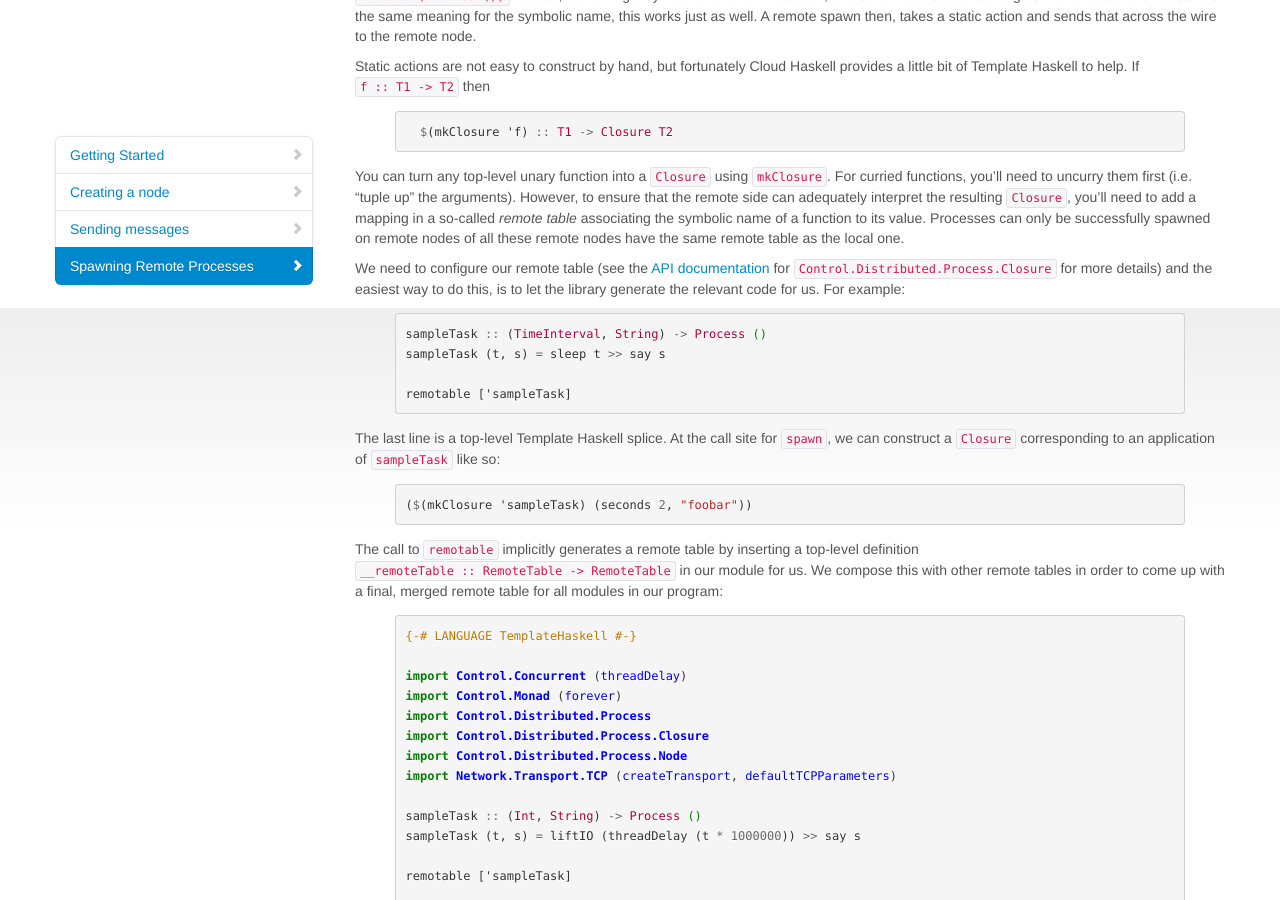
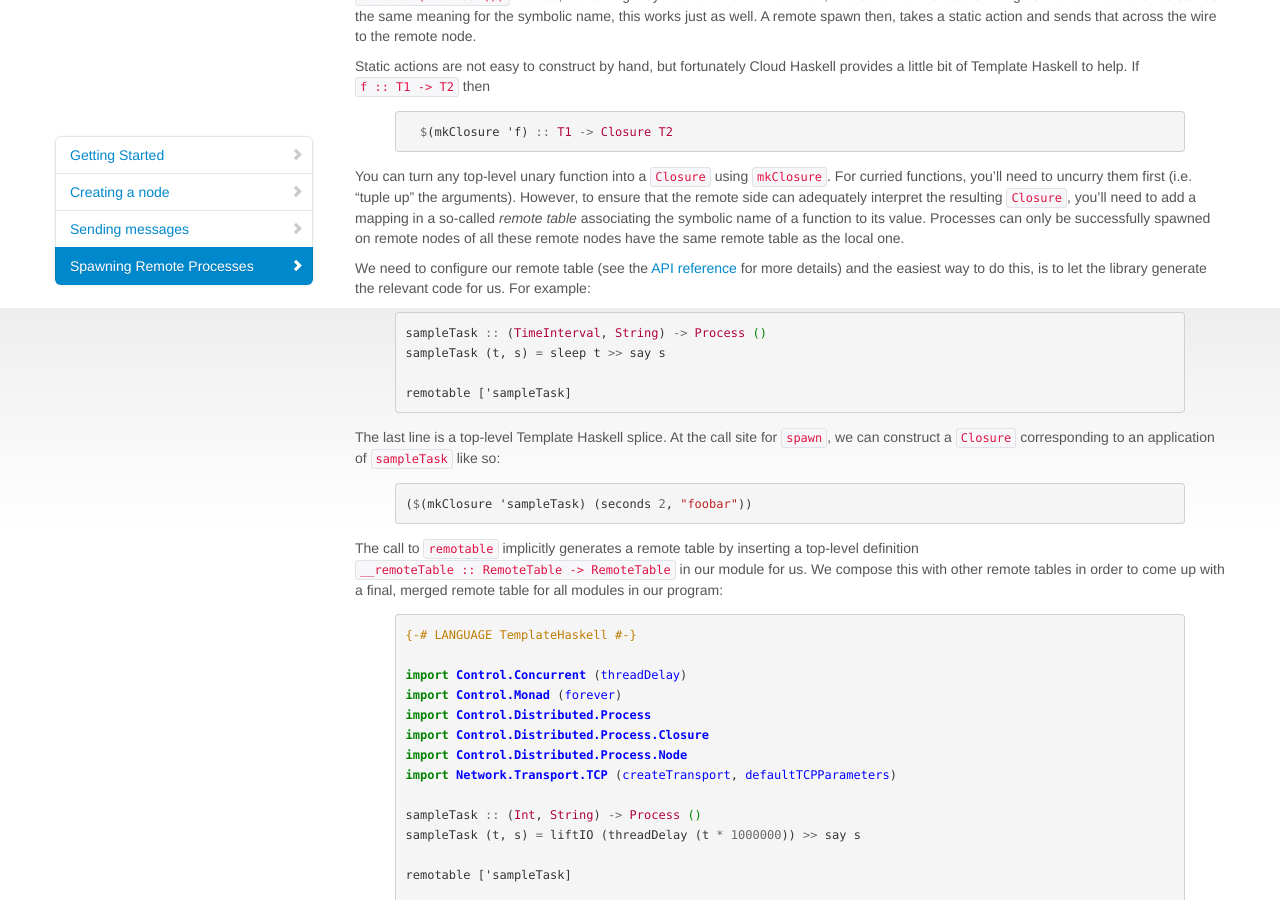
Before and after one commit to haskell-distributed/distributed-process, a Jekyll site: the page built from tutorials/1ch.md, in a window 1280 px wide and 900 px high, scrolled down 3292 px. Built offline with Jekyll 4.4.1, drawn with Linux system fonts in a browser that asks for light colours; comment, search, counter and statistics services are not loaded.

Commit message:
More direct link.

```diff
--- a/tutorials/1ch.md
+++ b/tutorials/1ch.md
@@ -219,10 +219,9 @@ table* associating the symbolic name of a function to its value. Processes can
 only be successfully spawned on remote nodes of all these remote nodes have
 the same remote table as the local one.
 
-We need to configure our remote table (see the [API documentation][2]
-for `Control.Distributed.Process.Closure` for more details) and the
-easiest way to do this, is to let the library generate the relevant
-code for us. For example:
+We need to configure our remote table (see the [API reference][6] for
+more details) and the easiest way to do this, is to let the library
+generate the relevant code for us. For example:
 
 {% highlight haskell %}
 sampleTask :: (TimeInterval, String) -> Process ()
```
Also changed, not shown: other parts of tutorials/1ch.md (+1 -0 lines).
